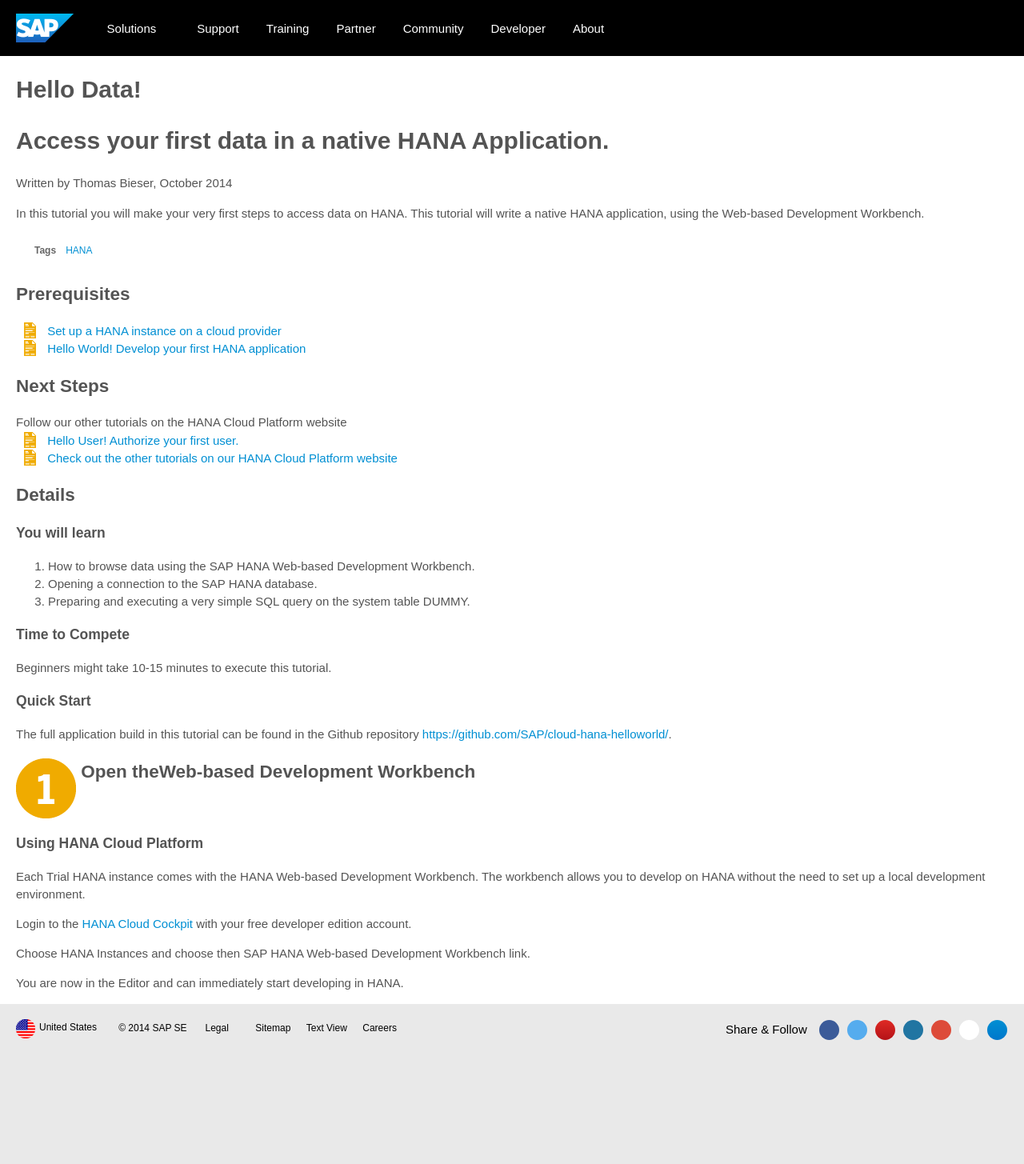
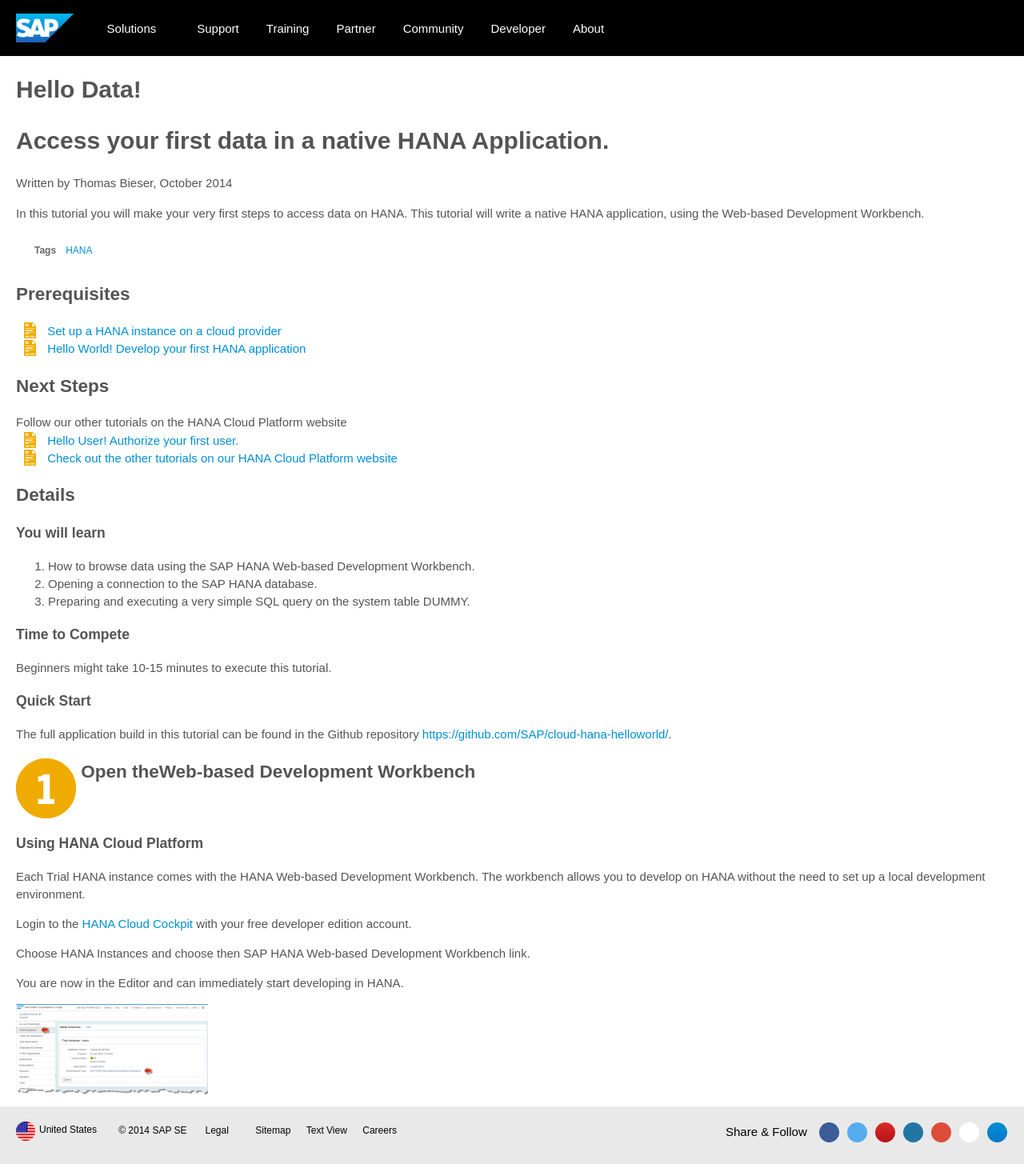
Before and after one commit to orgsitetest/tutorials, a Jekyll site: the page built from tutorials/hana-data-access-and-authorizations.md, in a window 1280 px wide. Shown: the whole page at 80% size. Built offline with Jekyll 4.4.1, drawn with Linux system fonts in a browser that asks for light colours; some web fonts are replaced; before the commit the page ends 1327 px from its top, so only the background shows below that.

Commit message:
Set baseurl property to address broken links in the Github Pages Project site.

```diff
--- a/_includes/footer.html
+++ b/_includes/footer.html
@@ -235,13 +235,13 @@
             <div class="countryselector-btn">
               <button id="countryselector-action">
                 <span data-picture="" data-alt="image description">
-                  <span data-src="/assets/hana-data_files/us-flag.png"><img src="/assets/hana-data_files/us-flag.png" alt="image description"></span>
-                  <span data-width="24" data-height="24" data-src="/assets/hana-data_files/us-flag@2x.png" data-media="(max-width:767px) and (-webkit-min-device-pixel-ratio:1.5), (max-width:767px) and (min-resolution:144dpi)"></span>
+                  <span data-src="{{ site.baseurl }}/assets/hana-data_files/us-flag.png"><img src="{{ site.baseurl }}/assets/hana-data_files/us-flag.png" alt="image description"></span>
+                  <span data-width="24" data-height="24" data-src="{{ site.baseurl }}/assets/hana-data_files/us-flag@2x.png" data-media="(max-width:767px) and (-webkit-min-device-pixel-ratio:1.5), (max-width:767px) and (min-resolution:144dpi)"></span>
                   <!--[if (lt IE 9) & (!IEMobile)]>
                     <span data-src="./images/us-flag.png"></span>
                   <![endif]-->
                   <!-- Fallback content for non-JS browsers. Same img src as the initial, unqualified source element. -->
-                  <noscript><img src="/assets/hana-data_files/us-flag.png" alt="US" width="24" height="24"></noscript>
+                  <noscript><img src="{{ site.baseurl }}/assets/hana-data_files/us-flag.png" alt="US" width="24" height="24"></noscript>
                 </span>
                 <span id="selectCountry">United States</span>
                 <span class="icon-arrow-up"></span>
--- a/_includes/header.html
+++ b/_includes/header.html
@@ -4,13 +4,13 @@
       <h1 class="logo">
         <a href="http://go.sap.com/index.html">
           <span data-picture="" data-alt="SAP">
-            <span data-src="/assets/hana-data_files/header-logo.png"><img src="/assets/hana-data_files/header-logo.png" alt="SAP"></span>
-            <span data-width="72" data-height="36" data-src="/assets/hana-data_files/header-logo@2x.png" data-media="(-webkit-min-device-pixel-ratio:1.5), (min-resolution:144dpi)"></span>
+            <span data-src="{{ site.baseurl }}/assets/hana-data_files/header-logo.png"><img src="{{ site.baseurl }}/assets/hana-data_files/header-logo.png" alt="SAP"></span>
+            <span data-width="72" data-height="36" data-src="{{ site.baseurl }}/assets/hana-data_files/header-logo@2x.png" data-media="(-webkit-min-device-pixel-ratio:1.5), (min-resolution:144dpi)"></span>
             <!--[if (lt IE 9) & (!IEMobile)]>
               <span data-src="./images/header-logo.png"></span>
             <![endif]-->
             <!-- Fallback content for non-JS browsers. Same img src as the initial, unqualified source element. -->
-            <noscript><img src="/assets/hana-data_files/header-logo.png" alt="SAP" width="72" height="36"></noscript>
+            <noscript><img src="{{ site.baseurl }}/assets/hana-data_files/header-logo.png" alt="SAP" width="72" height="36"></noscript>
           </span>
         </a>
       </h1>
--- a/_layouts/tutorial.html
+++ b/_layouts/tutorial.html
@@ -4,24 +4,24 @@
 	<meta charset="UTF-8">
 	<meta name="viewport" content="width=device-width, initial-scale=1.0">
 	<title>SAP</title>
-	<link media="all" rel="stylesheet" href="/assets/hana-data_files/all.css">
-	<script src="/assets/hana-data_files/jquery-1.js"></script>
-	<script src="/assets/hana-data_files/picturefill.js"></script>
-	<script src="/assets/hana-data_files/jquery_003.js"></script>
-	<script src="/assets/hana-data_files/jquery_002.js"></script>
-	<script src="/assets/hana-data_files/jquery_011.js"></script>
-	<script src="/assets/hana-data_files/jquery_004.js"></script>
-	<script src="/assets/hana-data_files/jquery_010.js"></script>
-	<script src="/assets/hana-data_files/jquery_005.js"></script><style type="text/css">.js-slide-hidden{position:absolute !important;left:-9999px !important;top:-9999px !important;display:block !important}</style>
-	<script src="/assets/hana-data_files/jquery_008.js"></script>
-	<script src="/assets/hana-data_files/jquery.js"></script>
-	<script src="/assets/hana-data_files/jquery_009.js"></script>
-	<script src="/assets/hana-data_files/jquery_007.js"></script>
-	<script src="/assets/hana-data_files/jquery_013.js"></script>
-	<script src="/assets/hana-data_files/jquery_014.js"></script>
-	<script src="/assets/hana-data_files/jquery_012.js"></script><style type="text/css">.js-tab-hidden{position:absolute !important;left:-9999px !important;top:-9999px !important;display:block !important}</style>
-	<script src="/assets/hana-data_files/prism.js"></script>
-	<script src="/assets/hana-data_files/jquery_006.js"></script>
+	<link media="all" rel="stylesheet" href="{{ site.baseurl }}/assets/hana-data_files/all.css">
+	<script src="{{ site.baseurl }}/assets/hana-data_files/jquery-1.js"></script>
+	<script src="{{ site.baseurl }}/assets/hana-data_files/picturefill.js"></script>
+	<script src="{{ site.baseurl }}/assets/hana-data_files/jquery_003.js"></script>
+	<script src="{{ site.baseurl }}/assets/hana-data_files/jquery_002.js"></script>
+	<script src="{{ site.baseurl }}/assets/hana-data_files/jquery_011.js"></script>
+	<script src="{{ site.baseurl }}/assets/hana-data_files/jquery_004.js"></script>
+	<script src="{{ site.baseurl }}/assets/hana-data_files/jquery_010.js"></script>
+	<script src="{{ site.baseurl }}/assets/hana-data_files/jquery_005.js"></script><style type="text/css">.js-slide-hidden{position:absolute !important;left:-9999px !important;top:-9999px !important;display:block !important}</style>
+	<script src="{{ site.baseurl }}/assets/hana-data_files/jquery_008.js"></script>
+	<script src="{{ site.baseurl }}/assets/hana-data_files/jquery.js"></script>
+	<script src="{{ site.baseurl }}/assets/hana-data_files/jquery_009.js"></script>
+	<script src="{{ site.baseurl }}/assets/hana-data_files/jquery_007.js"></script>
+	<script src="{{ site.baseurl }}/assets/hana-data_files/jquery_013.js"></script>
+	<script src="{{ site.baseurl }}/assets/hana-data_files/jquery_014.js"></script>
+	<script src="{{ site.baseurl }}/assets/hana-data_files/jquery_012.js"></script><style type="text/css">.js-tab-hidden{position:absolute !important;left:-9999px !important;top:-9999px !important;display:block !important}</style>
+	<script src="{{ site.baseurl }}/assets/hana-data_files/prism.js"></script>
+	<script src="{{ site.baseurl }}/assets/hana-data_files/jquery_006.js"></script>
 </head>
 <body>
 	<div id="page">
--- a/tutorials/hana-data-access-and-authorizations.md
+++ b/tutorials/hana-data-access-and-authorizations.md
@@ -22,13 +22,13 @@ In this tutorial you will make your very first steps to access data on HANA. Thi
 </div>
 
 ## Prerequisites
-![](/assets/hana-data_files/ico-01.png){: height='20' width='35'} [Set up a HANA instance on a cloud provider](#)
-![](/assets/hana-data_files/ico-01.png){: height='20' width='35'} [Hello World! Develop your first HANA application](#)
+![]({{ site.baseurl }}/assets/hana-data_files/ico-01.png){: height='20' width='35'} [Set up a HANA instance on a cloud provider](#)
+![]({{ site.baseurl }}/assets/hana-data_files/ico-01.png){: height='20' width='35'} [Hello World! Develop your first HANA application](#)
 
 ## Next Steps
 Follow our other tutorials on the HANA Cloud Platform website
-![](/assets/hana-data_files/ico-01.png){: height='20' width='35'} [Hello User! Authorize your first user.](#)
-![](/assets/hana-data_files/ico-01.png){: height='20' width='35'} [Check out the other tutorials on our HANA Cloud Platform website](#)
+![]({{ site.baseurl }}/assets/hana-data_files/ico-01.png){: height='20' width='35'} [Hello User! Authorize your first user.](#)
+![]({{ site.baseurl }}/assets/hana-data_files/ico-01.png){: height='20' width='35'} [Check out the other tutorials on our HANA Cloud Platform website](#)
 
 ## Details
 
@@ -46,7 +46,7 @@ Beginners might take 10-15 minutes to execute this tutorial.
 
 The full application build in this tutorial can be found in the Github repository [https://github.com/SAP/cloud-hana-helloworld/](https://github.com/SAP/cloud-hana-helloworld/).
 
-## ![](/assets/hana-data_files/icon_02.png) Open theWeb-based Development Workbench
+## ![]({{ site.baseurl }}/assets/hana-data_files/icon_02.png) Open theWeb-based Development Workbench
 
 ### Using HANA Cloud Platform
 Each Trial HANA instance comes with the HANA Web-based Development Workbench.  The workbench allows you to develop on HANA without the need to set up a local development environment.
@@ -55,4 +55,6 @@ Login to the [HANA Cloud Cockpit](https://account.hanatrial.ondemand.com/cockpit
 
 Choose HANA Instances and choose then SAP HANA Web-based Development Workbench link.
 
-You are now in the Editor and can immediately start developing in HANA. ![](./assets/hana-data_files/img-09.png)
+You are now in the Editor and can immediately start developing in HANA.
+
+![]({{ site.baseurl }}/assets/hana-data_files/img-09.png)
```
